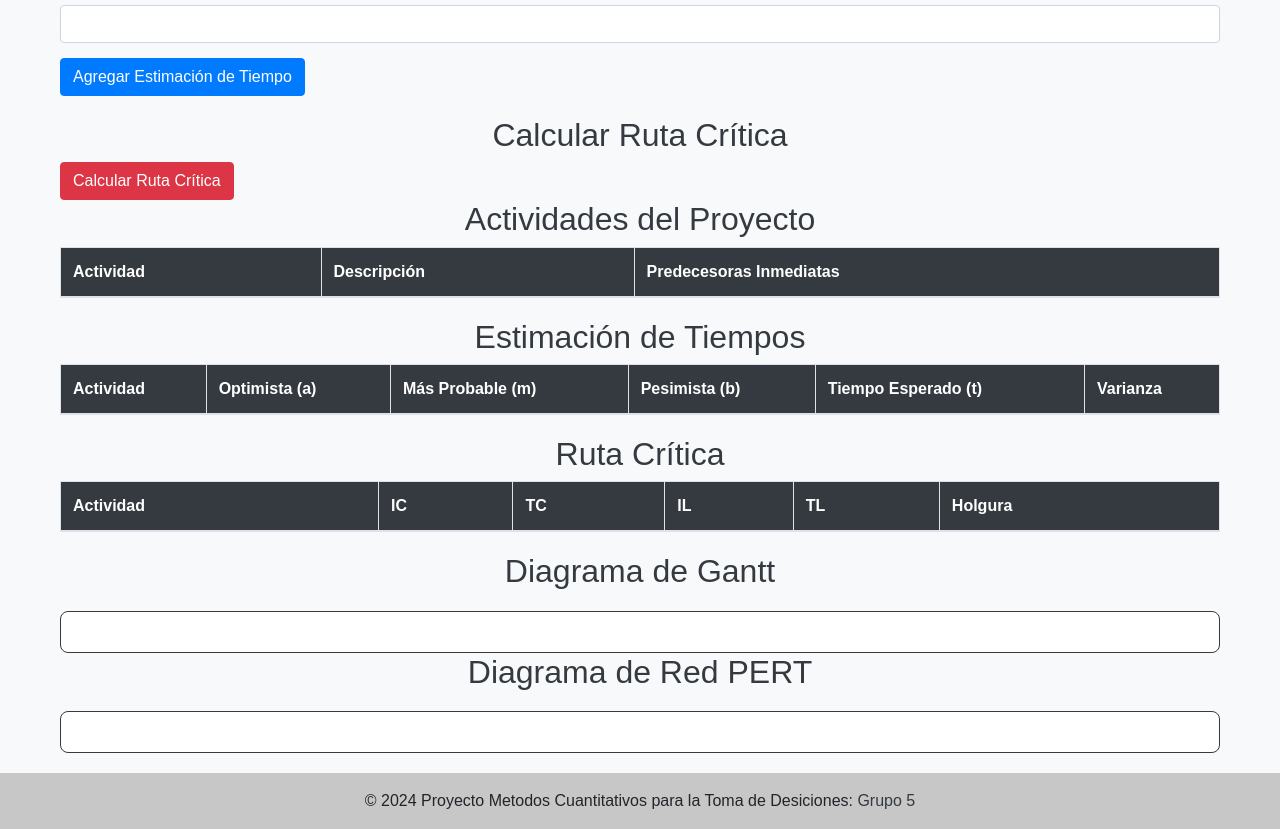
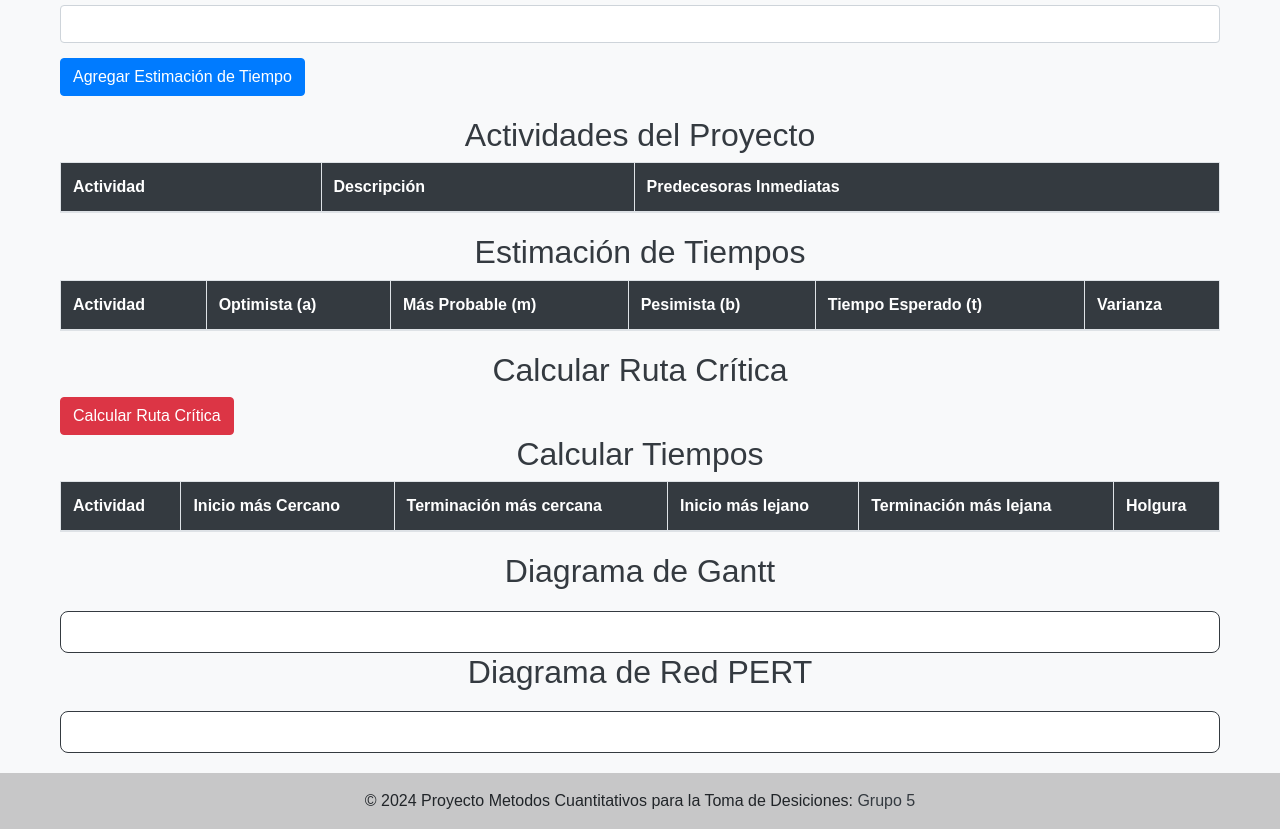
Before and after one commit to JhonnyCR20/Pert-Cpm, a plain HTML site: page proyecto.html in a window 1280 px wide. Shown: the part 852-1681 px from the top of the page. Drawn offline with nearby package versions, Linux system fonts and the light colour scheme.

Commit message:
Update proyecto.html

```diff
--- a/proyecto.html
+++ b/proyecto.html
@@ -73,8 +73,7 @@
             <button type="submit" class="btn btn-primary">Agregar Estimación de Tiempo</button>
         </form>
 
-        <h2>Calcular Ruta Crítica</h2>
-        <button id="calculateCriticalPathBtn" class="btn btn-danger">Calcular Ruta Crítica</button>
+
 
         <h2>Actividades del Proyecto</h2>
         <table class="table table-bordered">
@@ -107,15 +106,17 @@
             </tbody>
         </table>
 
-        <h2>Ruta Crítica</h2>
+        <h2>Calcular Ruta Crítica</h2>
+        <button id="calculateCriticalPathBtn" class="btn btn-danger">Calcular Ruta Crítica</button>
+       <h2>Calcular Tiempos</h2>
         <table class="table table-bordered">
             <thead>
                 <tr>
                     <th>Actividad</th>
-                    <th>IC</th>
-                    <th>TC</th>
-                    <th>IL</th>
-                    <th>TL</th>
+                    <th>Inicio más Cercano</th>
+                    <th>Terminación más cercana</th>
+                    <th>Inicio más lejano</th>
+                    <th>Terminación más lejana</th>
                     <th>Holgura</th>
                 </tr>
             </thead>
```
